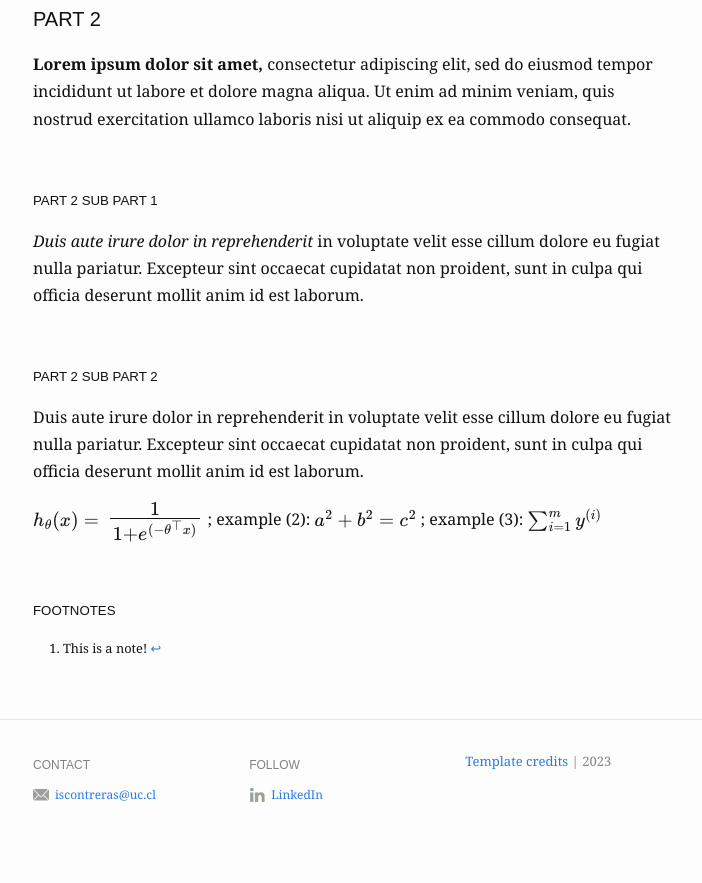
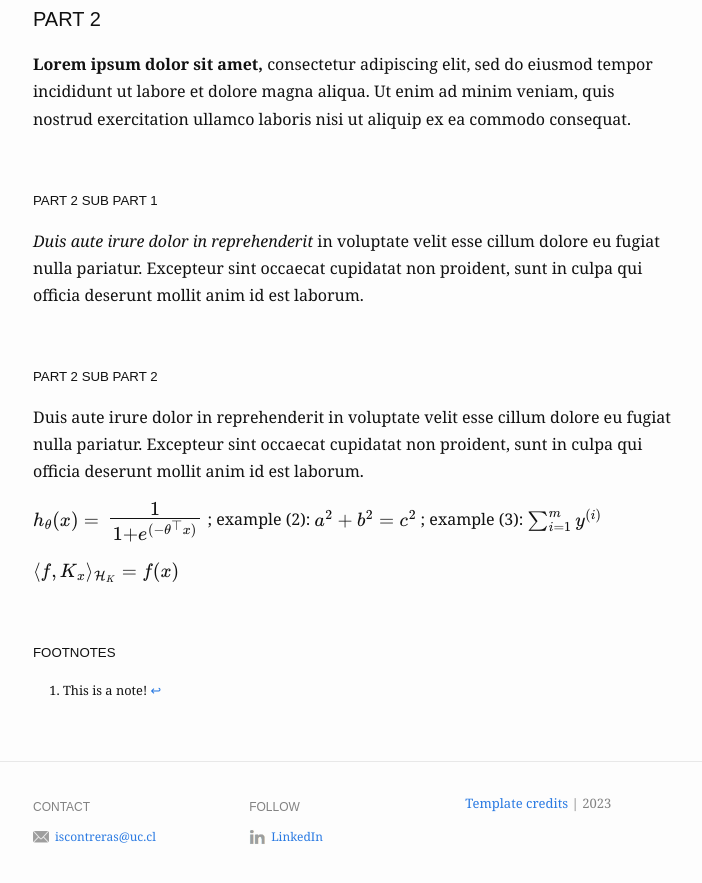
Before and after one commit to ignacontreras/ignacontreras.github.io, a Jekyll site: the page built from _posts/2019-10-26-example-of-blog-post.md, in a window 1280 px wide and 900 px high, scrolled down 1375 px. Shown: the top 883 px of the window, without its empty margins (287-989 px from the left). Built offline with Jekyll 4.4.1, drawn with Linux system fonts in a browser that asks for light colours; formulas are drawn with MathJax 3; before the commit the page ends 2233 px from its top, so only the background shows below that.

Commit message:
Update 2019-10-26-example-of-blog-post.md

```diff
--- a/_posts/2019-10-26-example-of-blog-post.md
+++ b/_posts/2019-10-26-example-of-blog-post.md
@@ -47,7 +47,9 @@ Duis aute irure dolor in reprehenderit in voluptate velit esse cillum dolore eu
 ##### PART 2 SUB PART 2
 Duis aute irure dolor in reprehenderit in voluptate velit esse cillum dolore eu fugiat nulla pariatur. Excepteur sint occaecat cupidatat non proident, sunt in culpa qui officia deserunt mollit anim id est laborum.
 
-$h_\theta(x) = \Large\frac{1}{1 + \mathcal{e}^{(-\theta^\top x)}}$ ; example (2): $a^2 + b^2 = c^2$ ; example (3): $\sum_{i=1}^m y^{(i)}$
+$h_\theta(x) = \Large\frac{1}{1 + \mathcal{e}^{(-\theta^\top x)}}$ ; example (2): $a^2 + b^2 = c^2$ ; example (3): $\sum_{i=1}^{m} y^{(i)}$
+
+$\langle f,K_{x} \rangle_{\mathcal{H}_{K}} = f(x)$
 
 
 <br />
```
